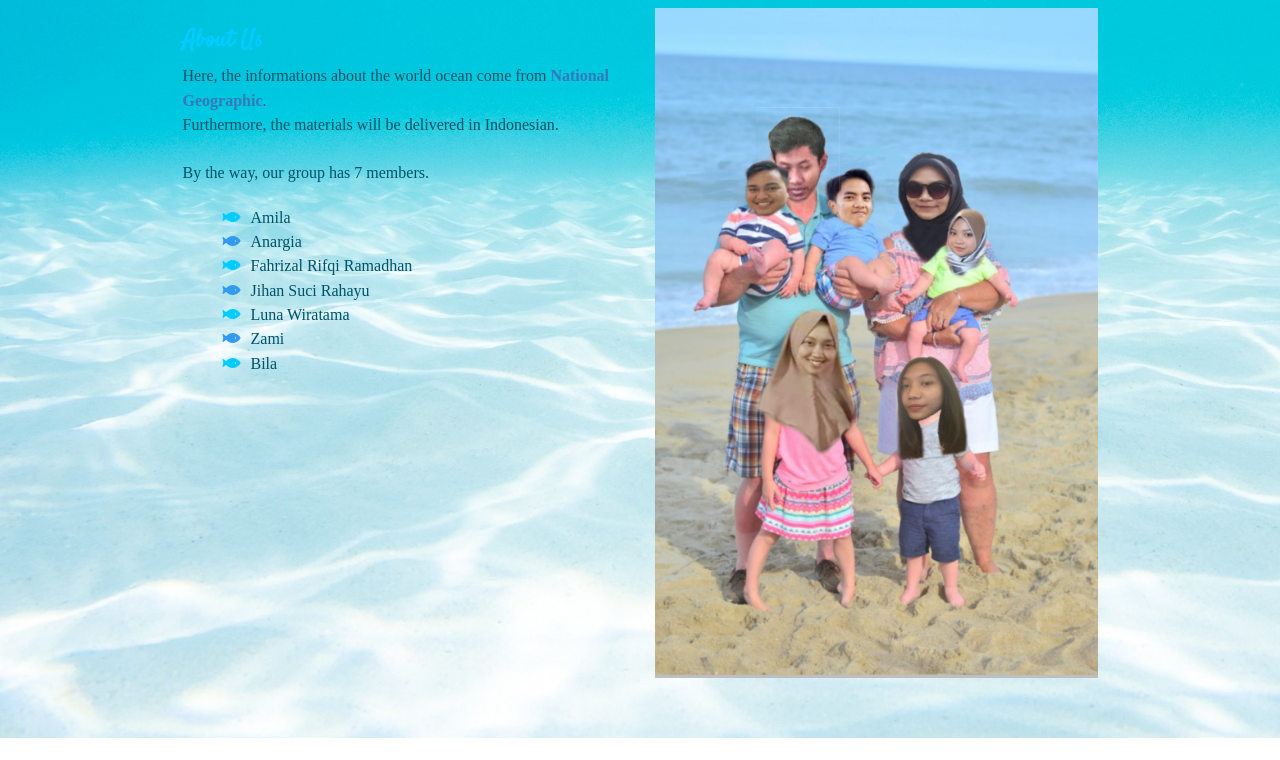
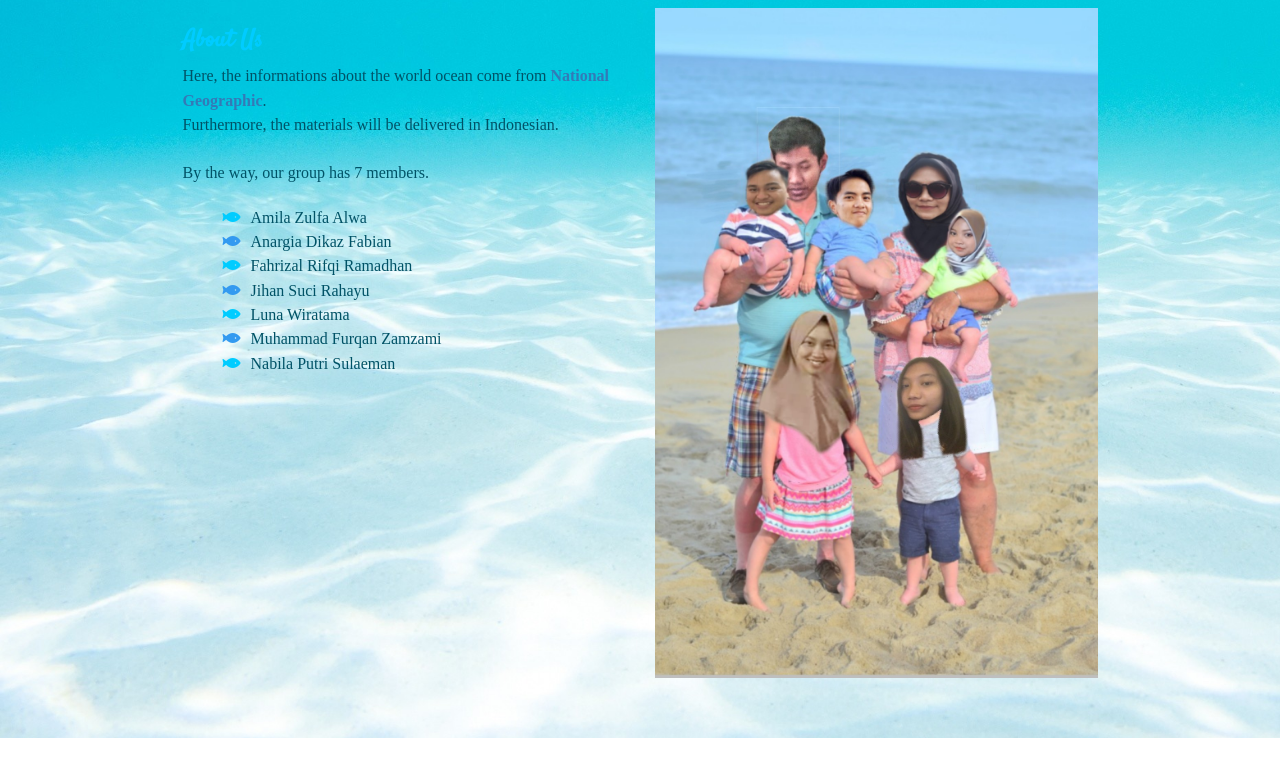
Before and after one commit to SMAKBO/tugas-labkom-2019-xi-7-the-world-ocean, a plain HTML site: page Delicious/index.html in a window 1280 px wide. Shown: the part 905-1665 px from the top of the page. Drawn offline with Linux system fonts and the light colour scheme; a web font is replaced by a local one.

Commit message:
Update index.html

```diff
--- a/Delicious/index.html
+++ b/Delicious/index.html
@@ -48,8 +48,7 @@
             <h2>If you had to draw the boundaries of the Earth's oceans on a map, would you be able to? The answer is no — because there is really only one "world ocean."</h2>
             <p>- GROUP ONE - ELEVEN SEVEN -</p>
           </div>
-        </div>
-http://elearning.smakbo.sch.id/      </div>
+        </div>  </div>
     </div>
   </section>
   <!-- / banner -->
@@ -76,13 +75,13 @@ http://elearning.smakbo.sch.id/      </div>
         		By the way, our group has 7 members.
               <div class="details-list">
                 <ul>
-                  <li><i class="fas fa-fish" style="color: #00ccff;"></i>Amila</li>
-                  <li><i  class="fas fa-fish" style="color: #339af0;"></i>Anargia</li>
+                  <li><i class="fas fa-fish" style="color: #00ccff;"></i>Amila Zulfa Alwa</li>
+                  <li><i  class="fas fa-fish" style="color: #339af0;"></i>Anargia Dikaz Fabian</li>
                   <li><i  class="fas fa-fish" style="color: #00ccff;"></i>Fahrizal Rifqi Ramadhan</li>
                   <a href="https://instagram.com/jihansucirahayu/"><li><i  class="fas fa-fish" style="color: #339af0;"></i>Jihan Suci Rahayu</li></a>
                   <a href="https://instagram.com/lunawiratama/"><li><i  class="fas fa-fish" style="color: #00ccff;"></i>Luna Wiratama</li></a>
-                  <li><i  class="fas fa-fish" style="color: #339af0;"></i>Zami</li>
-                  <li><i  class="fas fa-fish" style="color: #00ccff;"class="fa fa-check"></i>Bila</li>
+                  <li><i  class="fas fa-fish" style="color: #339af0;"></i>Muhammad Furqan Zamzami</li>
+                  <li><i  class="fas fa-fish" style="color: #00ccff;"class="fa fa-check"></i>Nabila Putri Sulaeman</li>
                 </ul>
               </div>
             </div>
```
